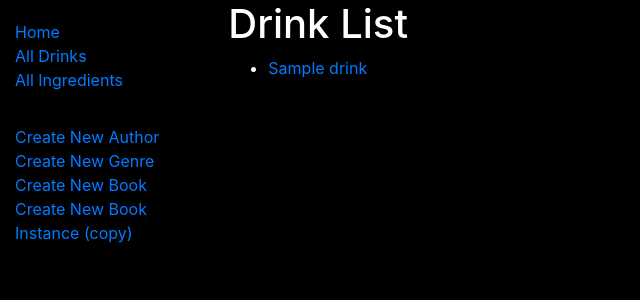
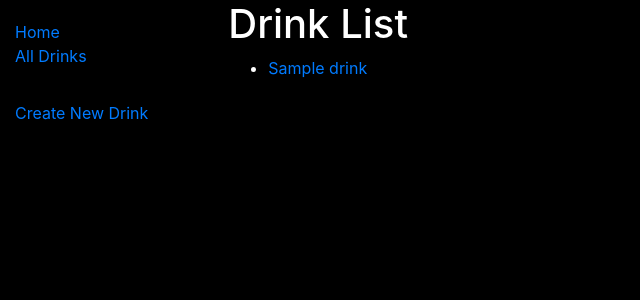
Before and after one commit to awellbro/bartend, a Node server app: page /catalog/drinks in a window 1280 px wide. Shown: the top 300 px of the page, without its empty margins (0-640 px from the left). Run offline with Node 20, Linux system fonts and the light colour scheme; tables that the repository leaves empty hold one stand-in row (Sample ...); some libraries are stand-ins or nearby versions.

Commit message:
added create drink function with ingredients array

```diff
--- a/bartend_app/controllers/drinksController.js
+++ b/bartend_app/controllers/drinksController.js
@@ -1,6 +1,6 @@
 const Drinks = require('../models/drinks');
-
 const asyncHandler = require('express-async-handler');
+const {body, validationResult} = require('express-validator');
 
 exports.index = asyncHandler(async (req, res, next) => {
     const numDrinks = await (Drinks.countDocuments({}).exec())
@@ -38,12 +38,70 @@ exports.drinks_detail = asyncHandler(async (req, res, next) => {
 });
 
 exports.drinks_create_get = asyncHandler(async (req, res, next) => {
-    res.send('Not Here: drink create GET');
+    const allDrinks = await Drinks.find({}, 'drinkName').sort({title: 1}).exec();
+
+    res.render('layout', {
+        content: 'drink_form',
+        title: 'create new drink',
+        drink_list: allDrinks,
+        errors: '',
+        drink: '',
+    });
 });
 
-exports.drinks_create_post = asyncHandler(async (req, res, next) => {
-    res.send('Not Here: Drink create POST');
-});
+exports.drinks_create_post = [
+    //valitize
+    body('drinkName', 'drink name cannot be blank.')
+    .trim()
+    .isLength({min: 3})
+    .escape(),
+
+    body('ingredients').escape(),
+
+    body('instructions', 'please enter the instructions to create the drink')
+    .trim()
+    .isLength({min: 3})
+    .escape(),
+
+    //process request
+    asyncHandler(async (req, res, next) => {
+        //extract any errors present from request
+        const errors = validationResult(req);
+
+        //create Drink object with cleaned data
+        const drink = new Drinks({
+            drinkName: req.body.drinkName,
+            ingredients: req.body.ingredients.split(' ,').map(item => item.trim()),
+            instructions: req.body.instructions,
+        });
+
+        if(!errors.isEmpty()){
+            // if there are errors
+            res.render('layout', {
+                content: 'drink_form',
+                title: 'create new drink',
+                drink: drink,
+                errors: errors.array(),
+            });
+            return
+        } else {
+            //if no errors
+            //check if drink name already exists
+            const drinkExists = await Drinks.findOne({drinkName: req.body.drinkName})
+            .collation({locale: 'en', strength: 2})
+            .exec()
+
+        if(drinkExists){
+            //redirect to drink detail page if drink exists
+            res.redirect(drinkExists.url);
+        } else {
+            //if drink does not exist already, save and redirect open page with new drink
+            await drink.save();
+            res.redirect(drink.url);
+        }
+    }
+    }),
+];
 
 exports.drinks_delete_get = asyncHandler(async (req, res, next) => {
     res.send('Not Here: Drinks delete GET');
--- a/bartend_app/package.json
+++ b/bartend_app/package.json
@@ -13,6 +13,7 @@
     "ejs": "^3.1.10",
     "express": "^4.19.2",
     "express-async-handler": "^1.2.0",
+    "express-validator": "^7.2.1",
     "http-errors": "~1.6.3",
     "mongoose": "^8.6.1",
     "morgan": "~1.9.1"
--- a/bartend_app/views/index.ejs
+++ b/bartend_app/views/index.ejs
@@ -1,9 +1,6 @@
 
     <h1><em><%= title %></em></h1>
-    <p>Mix that shit!</p>
-
-    <p>Drink Count:</p>
 
     <ul>
-      <li><strong>Drinks Saved: </strong><%= drink_count %></li>
+      <li><strong>drink count: </strong><%= drink_count %></li>
     </ul>
--- a/bartend_app/views/layout.ejs
+++ b/bartend_app/views/layout.ejs
@@ -16,12 +16,10 @@
                     <ul class = "sidebar-nav">
                         <li><a href="/catalog">Home</a></li>
                         <li><a href="/catalog/drinks">All Drinks</a></li>
-                        <li><a href="/catalog/ingredients">All Ingredients</a></li>
+                        <!-- <li><a href="/catalog/ingredients">All Ingredients</a></li> -->
                         <li><hr></li>
-                        <li><a href="/catalog/author/create">Create New Author</a></li>
-                        <li><a href="/catalog/genre/create">Create New Genre</a></li>
-                        <li><a href="/catalog/book/create">Create New Book</a></li>
-                        <li><a href="/catalog/bookinstance/create">Create New Book Instance (copy)</a></li>
+                        <li><a href="/catalog/drink/create">Create New Drink</a></li>
+                        <!-- <li><a href="/catalog/ingredient/create">Create New Ingredient</a></li> -->
                     </ul>
                 </div>
                 <!-- use add content: <desired view> to res.render object to use templating here-->
```
Also changed, not shown: bartend_app/views/drink_form.ejs (added, +45 -0 lines), 1 other file.
